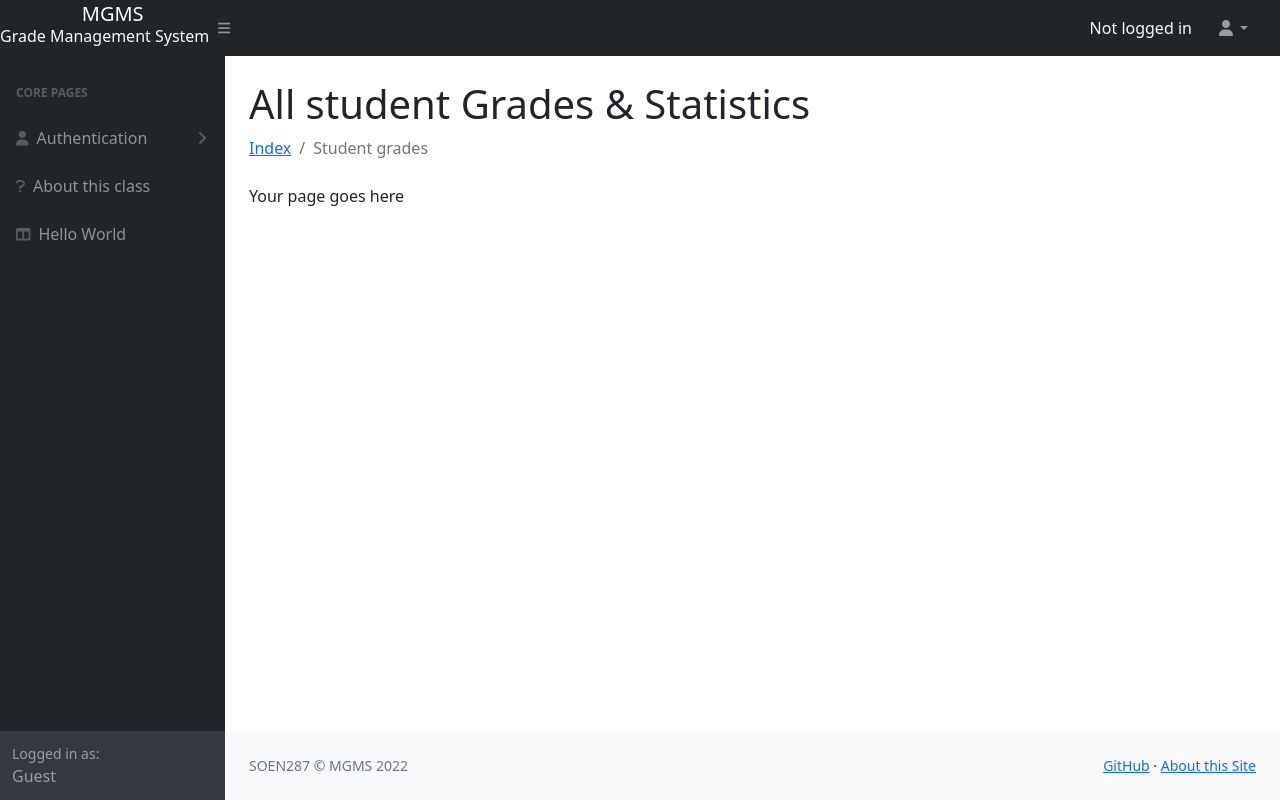
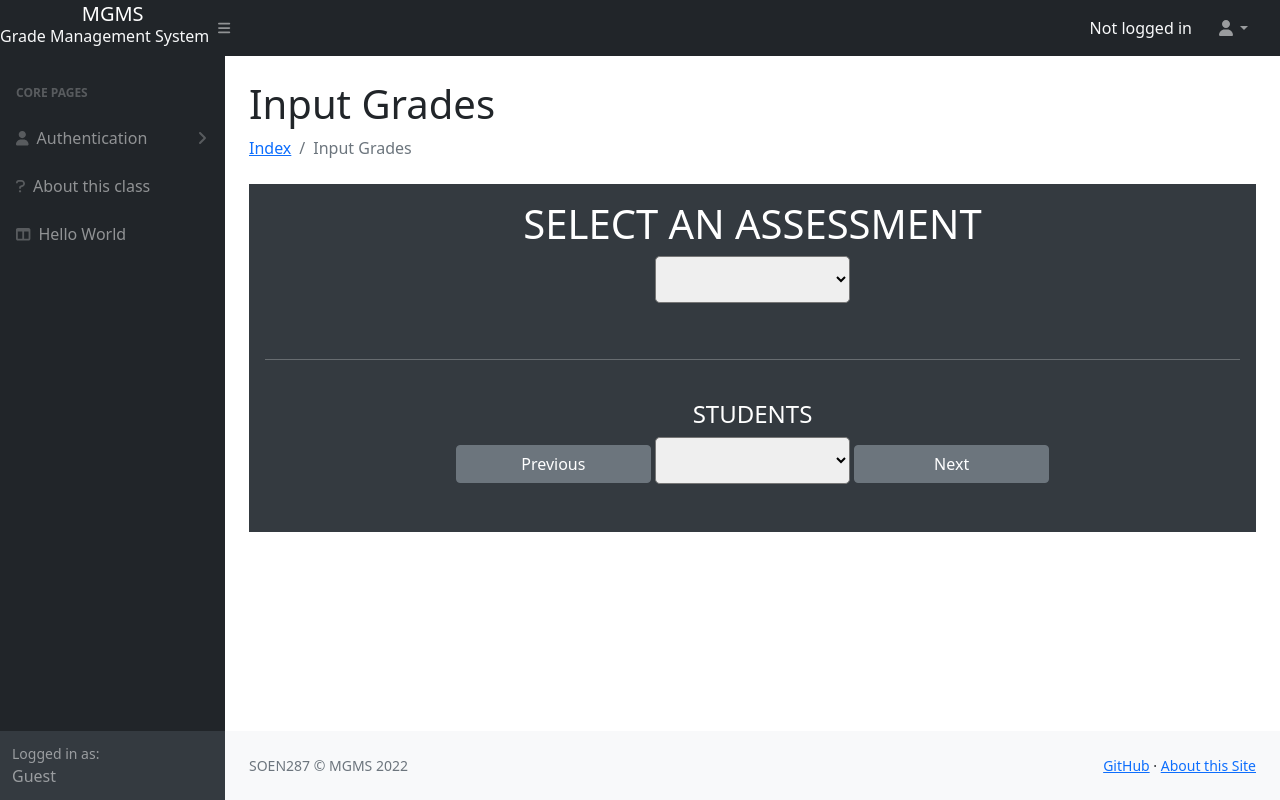
Before and after one commit to trashsn0/MGMS, a PHP site: page /studentgrades.php in a window 1280 px wide. Run offline with PHP 8.4, Linux system fonts and the light colour scheme; lists and menus that the app fills with data are empty; some libraries are stand-ins or nearby versions.

```diff
--- /dev/null
+++ b/js/inputGrades.js
@@ -0,0 +1,98 @@
+const previous = document.getElementById('previous');
+const next = document.getElementById('next');
+
+// previous = disabled when == 1
+// next = dsiabled when == select.length
+
+function previousUser() {
+
+    if (document.getElementById('students').selectedIndex == 0) {
+        document.getElementById('students').selectedIndex = document.getElementById('students').length - 1;
+        fetchUserSelect(document.getElementById('students').value);
+        return;
+    }
+
+    document.getElementById('students').selectedIndex--;
+    console.log(document.getElementById('students').selectedIndex);
+    if (document.getElementById('students').value == '' || document.getElementById('students').value == 'default') {
+        // document.getElementById('students').selectedIndex--;
+        document.getElementById("printAjax").innerHTML = "";
+        document.getElementById("notification").innerHTML = "";
+        return;
+    } else {
+        fetchUserSelect(document.getElementById('students').value);
+    }
+}
+
+function nextUser() {
+    document.getElementById('students').selectedIndex++;
+    if (document.getElementById('students').value == '' || document.getElementById('students').value == 'default') {
+        document.getElementById('students').selectedIndex++;
+        document.getElementById("printAjax").innerHTML = "";
+        document.getElementById("notification").innerHTML = "";
+        return;
+    } else {
+        fetchUserSelect(document.getElementById('students').value);
+    }
+}
+
+// Ajax function to get assignment ID to populate question table
+function fetchAssignmentSelect(val) {
+    $.ajax({
+        type: 'post',
+        url: '../controller/inputGradesController.php',
+        datatype: 'json',
+        data: {
+            assignment: val
+        },
+        success: function (response) {
+            $('#printAjax').html(response);
+            $('#notification').html('');
+        },
+        error: function () {
+            alert("Form submission failed!");
+        }
+    });
+}
+
+// Ajax function to get student ID to get / insert grades
+function fetchUserSelect(val) {
+    $.ajax({
+        type: 'post',
+        url: '../controller/inputGradesController.php',
+        datatype: 'json',
+        data: {
+            userId: val
+        },
+        success: function (response) {
+            $('#printAjax').html(response);
+            $('#notification').html('');
+        },
+        error: function () {
+            alert("Form submission failed!");
+        }
+    });
+}
+
+// Input grades submit function
+$(() => {
+    $("#submitGrades").click(function (ev) {
+        var submitData = $('#inputGradesForm').serialize();
+        var btnName = $('#submitGrades').attr('name');
+        var btnVal = $('#submitGrades').val();
+        var btn = '&' + btnName + '=' + btnVal;
+        submitData += btn;
+        $.ajax({
+            type: "POST",
+            url: "../controller/inputGradesController.php",
+            data: submitData,
+            success: function (response) {
+                // alert("Form Submited Successfully");
+                $('#notification').html(response);
+            },
+            error: function (data) {
+                alert("Form submission failed!");
+            }
+        });
+    });
+});
--- a/studentgrades.php
+++ b/studentgrades.php
@@ -1,5 +1,6 @@
 <!DOCTYPE html>
 <html lang="en">
+
 <head>
     <meta charset="utf-8" />
     <meta http-equiv="X-UA-Compatible" content="IE=edge" />
@@ -10,30 +11,85 @@
     <link href="https://cdn.jsdelivr.net/npm/simple-datatables@latest/dist/style.css" rel="stylesheet" />
     <link href="css/styles.css" rel="stylesheet" />
     <script src="https://use.fontawesome.com/releases/v6.1.0/js/all.js" crossorigin="anonymous"></script>
+    <script src="http://code.jquery.com/jquery-latest.min.js" type="text/javascript"></script>
+    <script src="js/inputGrades.js" type="text/javascript"></script>
 </head>
 
 
-<?php include 'view/header.php';?>
+<?php include 'view/header.php';
+
+spl_autoload_register(function ($class) {
+    include "model/{$class}Class.php";
+});
+
+$db = new DBManager();
+$assessments = $db->getAllAssessment();
+$students = $db->getAllStudents();
+?>
 
 <div id="layoutSidenav_content">
 
 
     <main>
         <div class="container-fluid px-4">
-                    <h1 class="mt-4">All student Grades & Statistics</h1>
+            <h1 class="mt-4">Input Grades</h1>
             <ol class="breadcrumb mb-4">
                 <li class="breadcrumb-item"><a href="index.php">Index</a></li>
-                            <li class="breadcrumb-item active">Student grades</li>
+                <li class="breadcrumb-item active">Input Grades</li>
             </ol>
 
+            <body>
+                <div style="display: block;
+                        text-transform: uppercase;
+                        text-align: center;
+                        padding: 1rem;
+                        color: #fff;
+                        background: #343a40;"class="container" style="text-align: center; margin-top: 5%;">
+                    <h1>Select an assessment</h1>
+                    <form action="">
+                        <select onchange="fetchAssignmentSelect(this.value);" class="form-select-lg mb-3" style="width: 20%;" name="assessment" id="assessment">
+                            <option value="default" selected></option>
+                            <?php
 
+                            for ($i = 0; $i < count($assessments); $i++) {
+                                echo '<option value="' . $assessments[$i]['id'] . '">' . $assessments[$i]['name'] . '</option>';
+                            }
 
+                            ?>
+                        </select>
+                    </form>
 
-                    Your page goes here
+                    <br>
+                    <hr>
+                    <br>
+                    <h4>Students</h4>
+                    <button class="btn btn-block btn-secondary" style="width: 20%;" name="previous" id="previous" type="button" onclick="previousUser();">Previous</button>
+                    <select onchange="fetchUserSelect(this.value);" class="form-select-lg mb-3" style="width: 20%;" name="students" id="students">
+                        <option value="default" selected></option>
+                        <?php
+                        for ($i = 0; $i < count($students); $i++) {
+                            echo '<option value="' . $students[$i]['id'] . '">' . $students[$i]['firstName'] . ' ' . $students[$i]['lastName'] . '</option>';
+                        }
+                        ?>
+                    </select>
+                    <button class="btn btn-block btn-secondary" style="width: 20%;" name="next" id="next" type="button" onclick="nextUser();">Next</button>
+
+                    <p id="notification"></p>
+                    <p id="printAjax"></p>
+
+                </div>
+
+                <?php
+                unset($_SESSION['selectedAssignment']);
+                unset($_SESSION['selectedStudent']);
+                ?>
+
+            </body>
 
 
     </main>
 
 
     <?php include 'view/footer.php' ?>
+
 </html>
```
Also changed, not shown: index.php (+11 -3 lines). Lines whose indentation alone changed are shown as unchanged.
